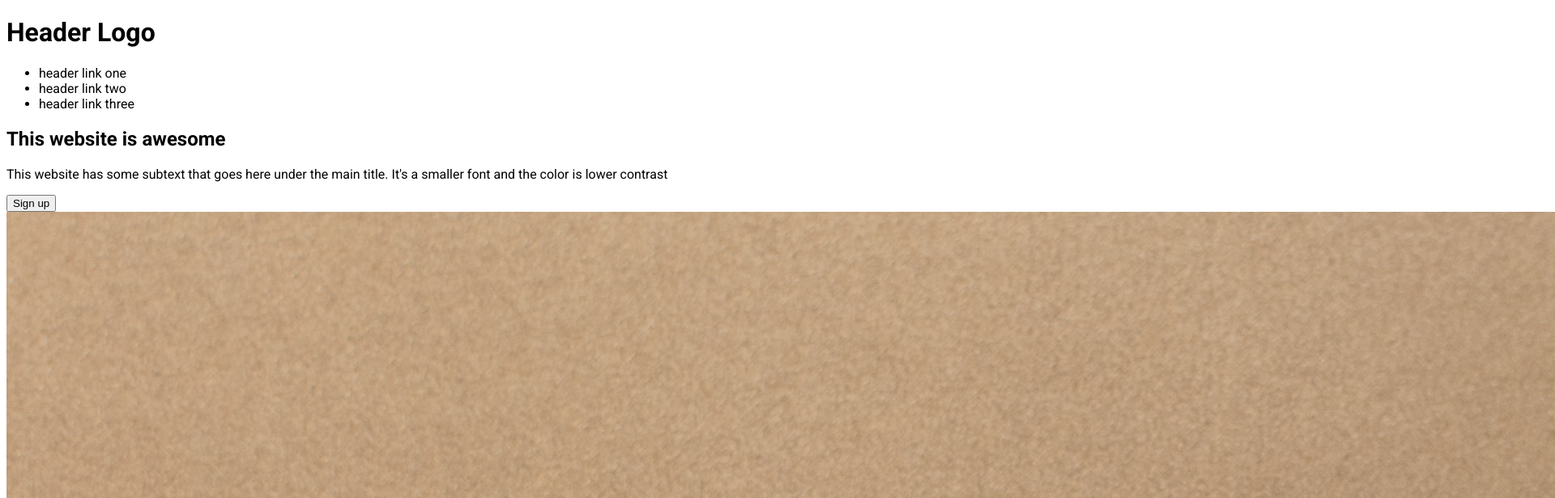
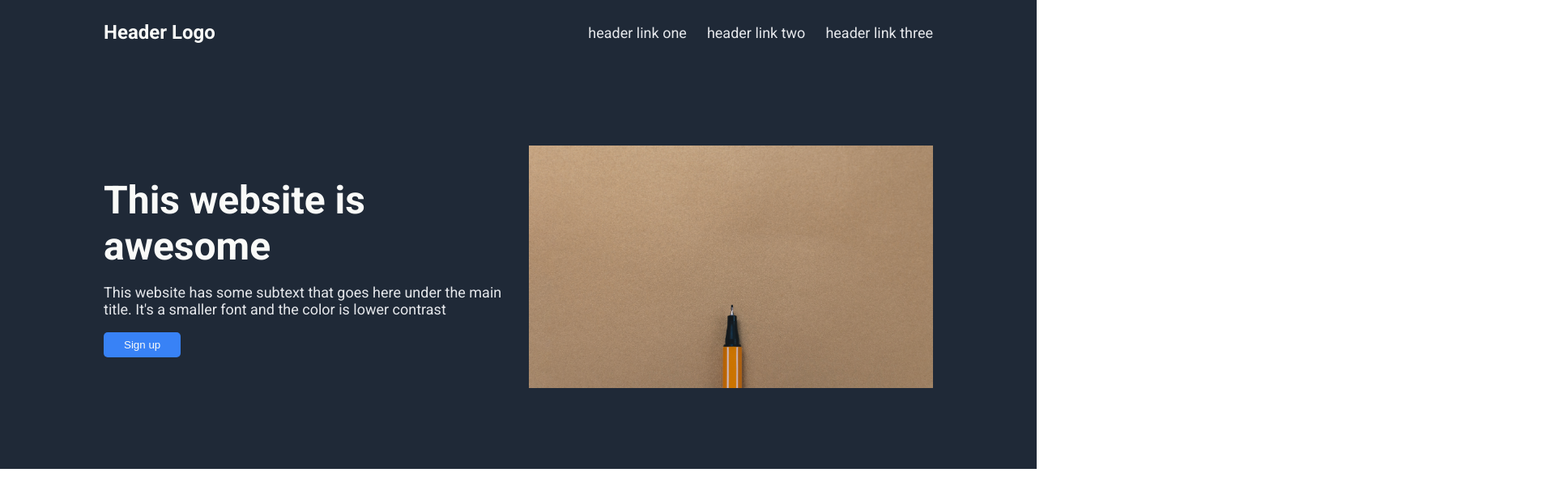
Before and after one commit to FrickinFrickFlynn/landing-page, a plain HTML site: page index.html in a window 1280 px wide. Shown: the top 616 px of the page at 81% size, 1920 px wide, since content can reach past the window. Drawn offline with Linux system fonts and the light colour scheme.

Commit message:
Add style to "header" element
Style was added to the new <header> element. The code for the rest
of the index.html file was commented out to be less distracting.

I am not completely satisfied with the looks of the flexbox on the
.hero element.

```diff
--- a/index.html
+++ b/index.html
@@ -11,6 +11,7 @@
   </head>
 
   <body>
+    <header class="top">
       <div class="header">
         <h1 class="heading">Header Logo</h1>
 
@@ -22,12 +23,15 @@
       </div>
 
       <div class="hero">
+        <div class="left">
           <h2 class="hero-heading">This website is awesome</h2>
           <p class="hero-text">This website has some subtext that goes here under the main title. It's a smaller font and the color is lower contrast</p>
           <button class="hero-button">Sign up</button>
+        </div>
         <img class="hero-image" src="./images/placeholder.jpg" alt="placeholder image for now">
       </div>
-
+    </header>
+<!--
     <div class="midsection">
       <h2>Some random information.</h2>
 
@@ -67,6 +71,6 @@
 
     <div class="footer">
       <p>Copyright &#169; The Odin Project 2021</p>
-    </div>
+    </div> -->
   </body>
 </html>
--- a/style.css
+++ b/style.css
@@ -1,3 +1,82 @@
 body {
 	font-family: 'Roboto', sans-serif;
+	margin: 0;
 }
+
+header {
+	background-color: #1f2937;
+	padding-bottom: 100px;
+
+	display: flex;
+	flex-direction: column;
+	align-items: center;
+}
+
+.heading {
+	font-size: 24px;
+	color: #f9faf8;
+	font-weight: bold;
+}
+
+.header {
+	margin-bottom: 100px;
+	padding: 10px;
+	width: 80%;
+
+	display: flex;
+	justify-content: space-between;
+	align-items: center;
+}
+
+ul {
+	margin: 0;
+	padding: 0;
+	list-style: none;
+
+	display: flex;
+	gap: 25px;
+}
+
+li, .hero-text {
+	font-size: 18px;
+	color: #e5e7eb;
+	font-weight: normal;
+}
+
+.hero-heading {
+	font-size: 48px;
+	color: #f9faf8;
+	font-weight: bolder;
+	margin: 0;
+}
+
+.hero-image {
+	width: auto;
+	height: 300px;
+
+	flex: 1;
+}
+
+.hero {
+	width: 80%;
+
+	display: flex;
+	gap: 25px;
+}
+
+.left {
+	display: flex;
+	flex-direction: column;
+	flex-wrap: wrap;
+	align-items: flex-start;
+	justify-content: center;
+	flex: 1;
+}
+
+.hero-button {
+	background-color: #3882f6;
+	border-radius: 5px;
+	color: #f9faf8;
+	padding: 8px 25px;
+	border: none;
+}
```
Lines whose indentation alone changed are shown as unchanged.
